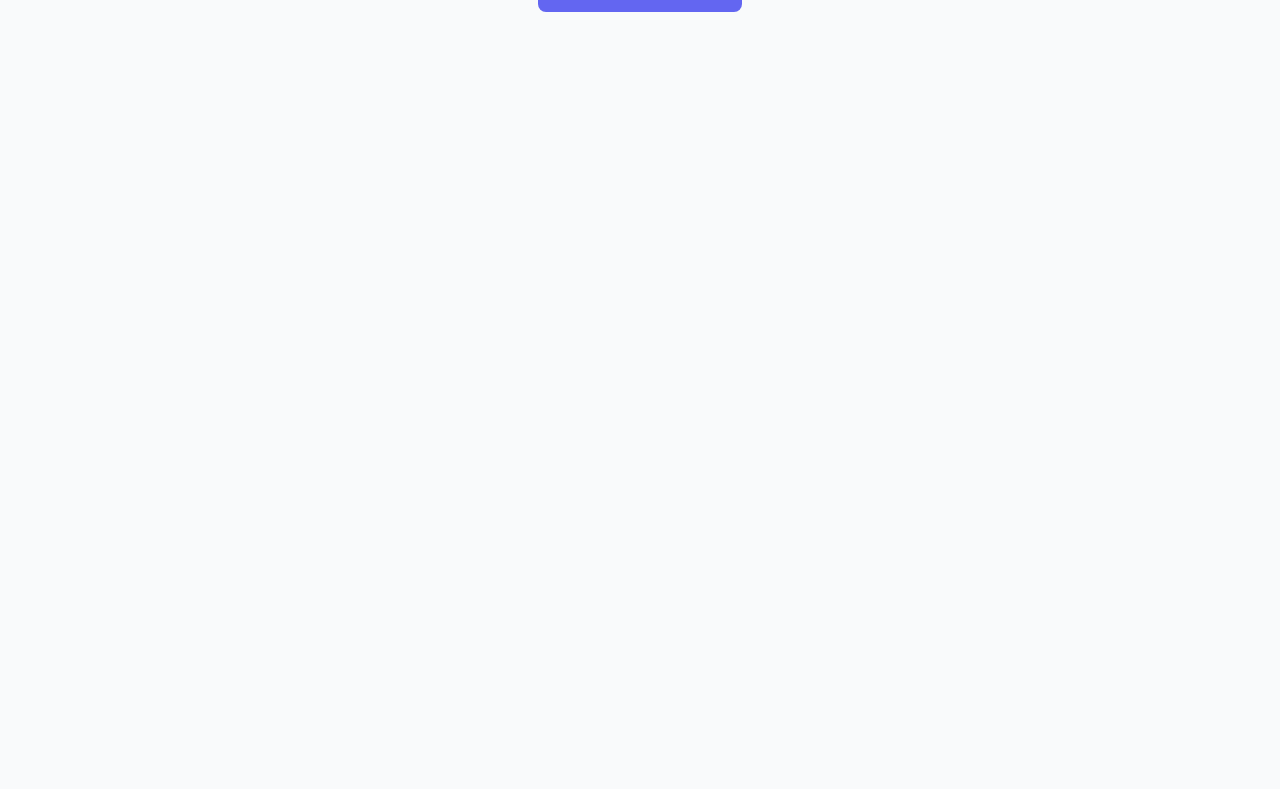
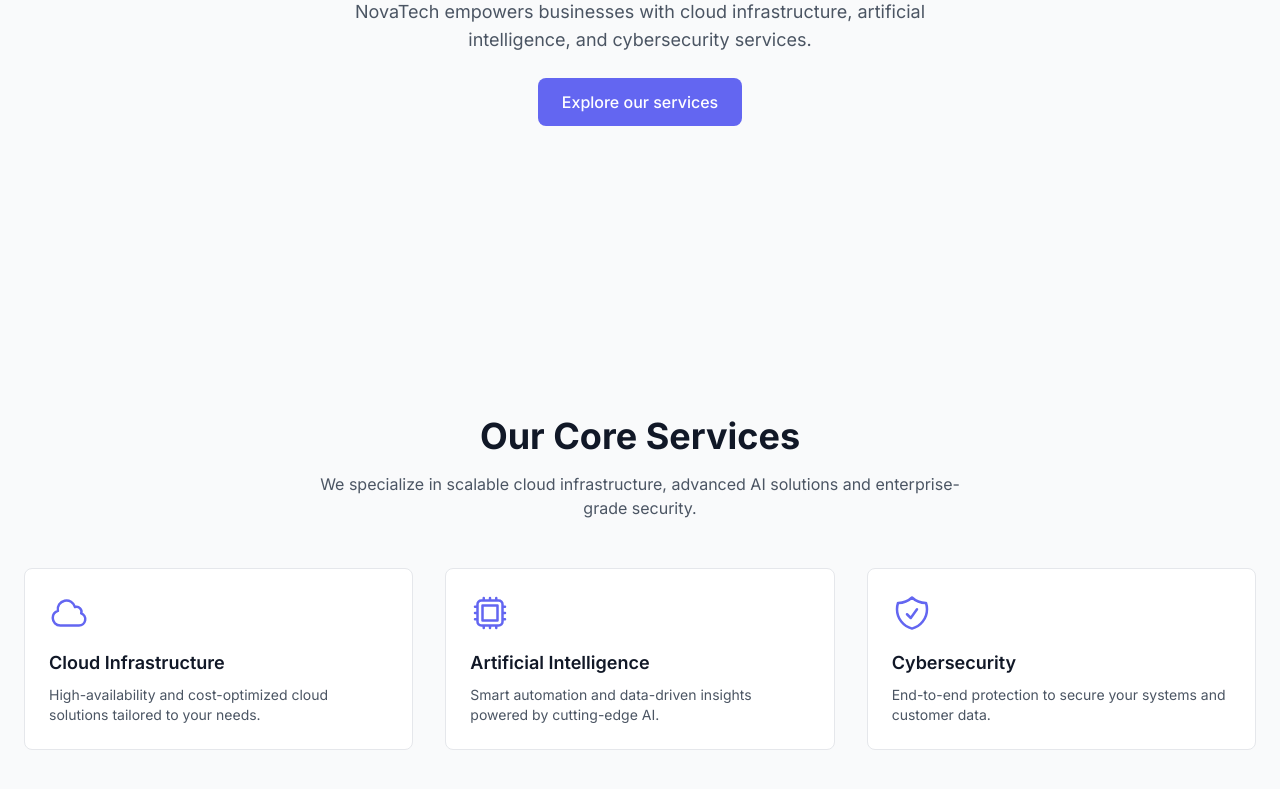
Before and after one commit to quim-romero/novatech-solutions, a React (Vite) app: page / in a window 1280 px wide. Shown: the part 385-1174 px from the top of the page. Before the commit the page ends 865 px from the top, so only its background shows below. Built offline with nearby package versions, Linux system fonts and the light colour scheme.

Commit message:
Featured services section

```diff
--- a/src/pages/Home.jsx
+++ b/src/pages/Home.jsx
@@ -1,3 +1,9 @@
+import {
+  CloudIcon,
+  CpuChipIcon,
+  ShieldCheckIcon,
+} from "@heroicons/react/24/outline";
+
 import { motion } from "framer-motion";
 import { Helmet } from "react-helmet-async";
 
@@ -6,11 +12,14 @@
     <>
       <Helmet>
         <title>NovaTech Solutions – Cloud, AI & Security Services</title>
-        <meta name="description" content="Empowering your business through cloud, AI and cybersecurity solutions." />
+        <meta
+          name="description"
+          content="Empowering your business through cloud, AI and cybersecurity solutions."
+        />
       </Helmet>
 
       <motion.section
-        className="flex flex-col justify-center items-center text-center px-6 py-24 md:py-32"
+        className="min-h-[80vh] flex flex-col justify-center items-center text-center px-6 pt-12"
         initial={{ opacity: 0, y: 20 }}
         animate={{ opacity: 1, y: 0 }}
         exit={{ opacity: 0, y: -20 }}
@@ -20,7 +29,8 @@
           Digital Solutions for the Future
         </h1>
         <p className="text-lg text-gray-600 max-w-xl mb-6">
-          NovaTech empowers businesses with cloud infrastructure, artificial intelligence, and cybersecurity services.
+          NovaTech empowers businesses with cloud infrastructure, artificial
+          intelligence, and cybersecurity services.
         </p>
         <a
           href="#services"
@@ -29,6 +39,54 @@
           Explore our services
         </a>
       </motion.section>
+
+      <motion.section
+        className="max-w-7xl mx-auto px-6 py-24"
+        initial={{ opacity: 0, y: 40 }}
+        whileInView={{ opacity: 1, y: 0 }}
+        viewport={{ once: true }}
+        transition={{ duration: 0.6 }}
+      >
+        <div className="text-center mb-12">
+          <h2 className="text-3xl md:text-4xl font-bold text-gray-900 mb-4">
+            Our Core Services
+          </h2>
+          <p className="text-gray-600 max-w-2xl mx-auto">
+            We specialize in scalable cloud infrastructure, advanced AI
+            solutions and enterprise-grade security.
+          </p>
+        </div>
+
+        <div className="grid gap-8 md:grid-cols-3">
+          <div className="p-6 border border-gray-200 rounded-lg hover:shadow-md transition-shadow bg-white">
+            <CloudIcon className="h-10 w-10 text-brand mb-4" />
+            <h3 className="text-lg font-semibold mb-2">Cloud Infrastructure</h3>
+            <p className="text-sm text-gray-600">
+              High-availability and cost-optimized cloud solutions tailored to
+              your needs.
+            </p>
+          </div>
+
+          <div className="p-6 border border-gray-200 rounded-lg hover:shadow-md transition-shadow bg-white">
+            <CpuChipIcon className="h-10 w-10 text-brand mb-4" />
+            <h3 className="text-lg font-semibold mb-2">
+              Artificial Intelligence
+            </h3>
+            <p className="text-sm text-gray-600">
+              Smart automation and data-driven insights powered by cutting-edge
+              AI.
+            </p>
+          </div>
+
+          <div className="p-6 border border-gray-200 rounded-lg hover:shadow-md transition-shadow bg-white">
+            <ShieldCheckIcon className="h-10 w-10 text-brand mb-4" />
+            <h3 className="text-lg font-semibold mb-2">Cybersecurity</h3>
+            <p className="text-sm text-gray-600">
+              End-to-end protection to secure your systems and customer data.
+            </p>
+          </div>
+        </div>
+      </motion.section>
     </>
   );
 }
```
